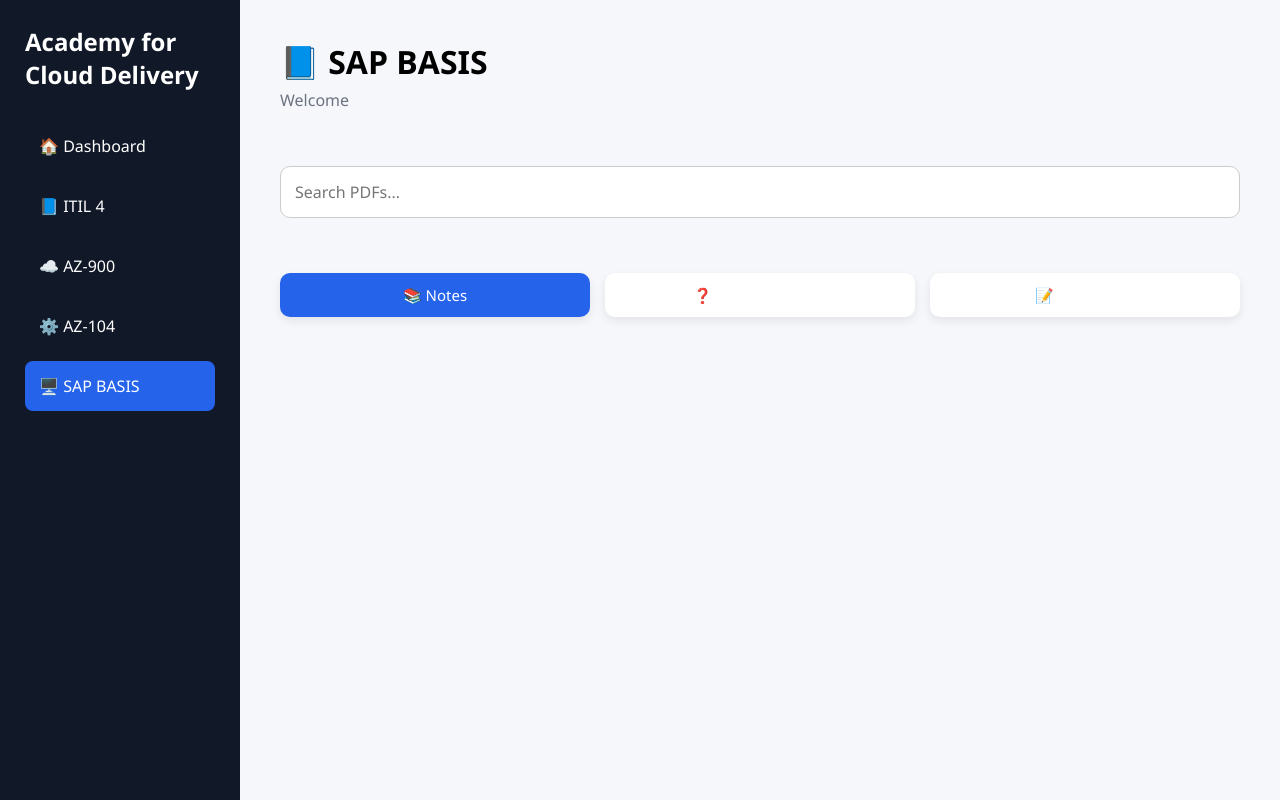
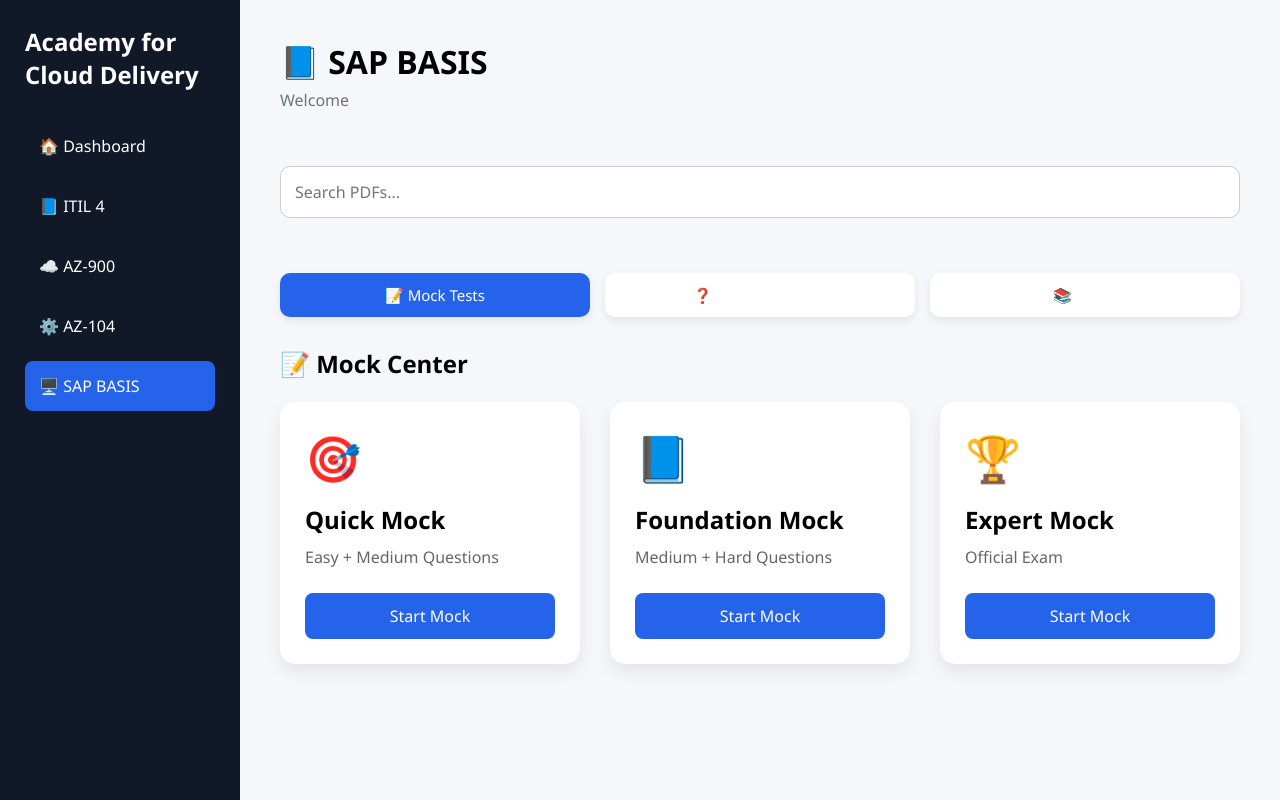
Before and after one commit to chandang100103/ACD, a Flask app: page /basis in a window 1280 px wide. Run offline with Flask 3, Linux system fonts and the light colour scheme.

Commit message:
Update basis.html

```diff
--- a/templates/basis.html
+++ b/templates/basis.html
@@ -74,9 +74,9 @@
         <div class="tabs">
 
             <button class="tab-btn active"
-                    onclick="showTab(event,'notes')">
+                    onclick="showTab(event,'mock')">
 
-                📚 Notes
+                📝 Mock Tests
 
             </button>
 
@@ -86,13 +86,13 @@
                 ❓ Question Banks
 
             </button>
+             <button class="tab-btn"
+                    onclick="showTab(event,'notes')">
 
-            <button class="tab-btn"
-                    onclick="showTab(event,'mock')">
-
-                📝 Mock Tests
+                📚 Notes
 
             </button>
+
 
         </div>
 
@@ -100,8 +100,10 @@
         <!-- NOTES -->
         <!-- ===================================================== -->
 
-        <div id="notes" class="tab-content active">
+        <div id="notes" class="tab-content">
+            <h2>📚 Notes</h2>
 
+            <br>
             <div class="pdf-grid">
 
                 {% for pdf in notes %}
@@ -161,7 +163,9 @@
         <!-- ===================================================== -->
 
         <div id="qb" class="tab-content">
+            <h2>❓ Question Banks</h2>
 
+            <br>
             <div class="pdf-grid">
 
                 {% for pdf in question_banks %}
@@ -224,7 +228,7 @@
 <!-- MOCK CENTER -->
 <!-- ===================================================== -->
 
-<div id="mock" class="tab-content">
+<div id="mock" class="tab-content active">
 
     <h2>📝 Mock Center</h2>
 
```
